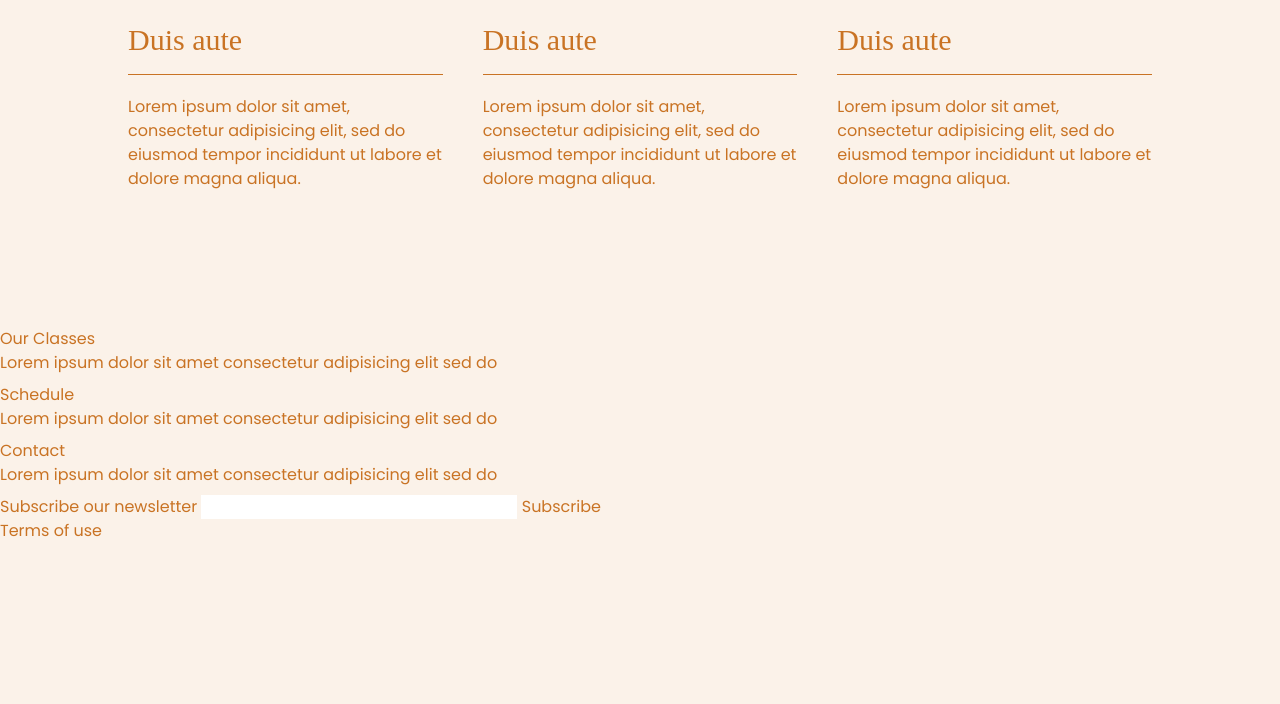
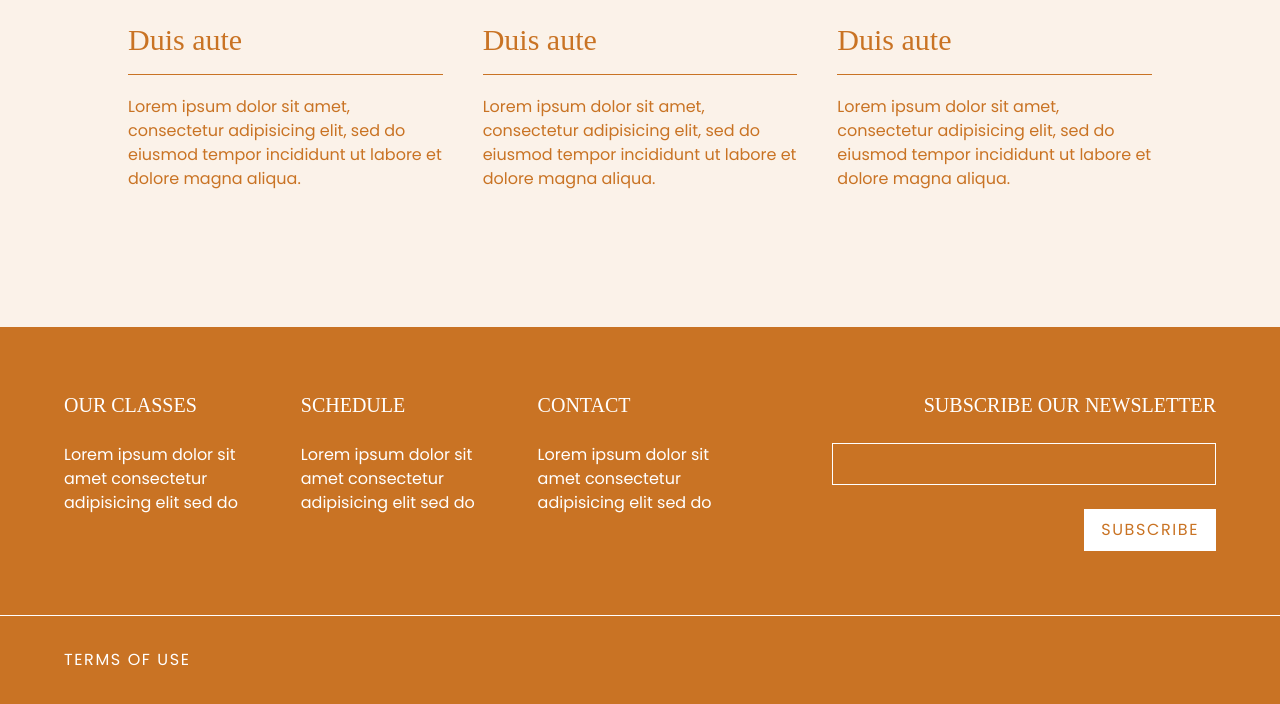
Before and after one commit to PollockCR/the-yoga-studio, a Jekyll site: the page built from index.html, in a window 1280 px wide. Shown: the part 2407-3111 px from the top of the page. Built offline with Jekyll 4.4.1, drawn with Linux system fonts in a browser that asks for light colours; some web fonts are replaced; before the commit the page ends 2950 px from its top, so only the background shows below that.

Commit message:
style footer

```diff
--- a/_includes/site-footer.html
+++ b/_includes/site-footer.html
@@ -1,27 +1,27 @@
-<footer>
-    <nav>
+<footer class="bg-pumpkin text-white">
+    <nav class="p-5p grid grid-cols-2 sm:grid-cols-3 md:grid-cols-5 gap-8">
         <!-- Footer Menu -->
         <div>
-            <a href="#">Our Classes</a>
-            <p>Lorem ipsum dolor sit amet consectetur adipisicing elit sed do </p>
+            <a href="/classes" class="font-serif text-xl uppercase">Our Classes</a>
+            <p class="mt-6">Lorem ipsum dolor sit amet consectetur adipisicing elit sed do </p>
         </div>
         <div>
-            <a href="#">Schedule</a>
-            <p>Lorem ipsum dolor sit amet consectetur adipisicing elit sed do </p>
+            <a href="/schedule" class="font-serif text-xl uppercase">Schedule</a>
+            <p class="mt-6">Lorem ipsum dolor sit amet consectetur adipisicing elit sed do </p>
         </div>
         <div>
-            <a href="#">Contact</a>
-            <p>Lorem ipsum dolor sit amet consectetur adipisicing elit sed do </p>
+            <a href="/contact" class="font-serif text-xl uppercase">Contact</a>
+            <p class="mt-6">Lorem ipsum dolor sit amet consectetur adipisicing elit sed do </p>
         </div>
 
         <!-- Footer Subscribe -->
-        <form>
-            <label for="email">Subscribe our newsletter</label>
-            <input type="email" id="email" name="email">
-            <button type="submit">Subscribe</button>
+        <form class="col-span-2 grid md:text-right gap-6">
+            <label for="email" class="font-serif text-xl uppercase">Subscribe our newsletter</label>
+            <input type="email" id="email" name="email" class="max-w-sm w-full md:ml-auto bg-transparent border border-white p-2 outline-white">
+            <div><button type="submit" class="button bg-white text-pumpkin border border-white hover:text-white hover:bg-pumpkin">Subscribe</button></div>
         </form>
     </nav>
-    <div>
+    <div class="px-5p py-8 border-t border-white uppercase tracking-widest">
         <a href="#">Terms of use</a>
     </div>
 </footer>
--- a/assets/css/output-style.css
+++ b/assets/css/output-style.css
@@ -471,6 +471,11 @@ p {
   letter-spacing: 0.1em;
   --tw-text-opacity: 1;
   color: rgb(255 255 255 / var(--tw-text-opacity));
+  transition-property: color, background-color, border-color, text-decoration-color, fill, stroke, opacity, box-shadow, transform, filter, -webkit-backdrop-filter;
+  transition-property: color, background-color, border-color, text-decoration-color, fill, stroke, opacity, box-shadow, transform, filter, backdrop-filter;
+  transition-property: color, background-color, border-color, text-decoration-color, fill, stroke, opacity, box-shadow, transform, filter, backdrop-filter, -webkit-backdrop-filter;
+  transition-timing-function: cubic-bezier(0.4, 0, 0.2, 1);
+  transition-duration: 150ms;
 }
 .absolute {
   position: absolute;
@@ -485,6 +490,9 @@ p {
 .z-10 {
   z-index: 10;
 }
+.col-span-2 {
+  grid-column: span 2 / span 2;
+}
 .-m-px {
   margin: -1px;
 }
@@ -494,6 +502,9 @@ p {
 }
 .-ml-10p {
   margin-left: -10%;
+}
+.mb-5 {
+  margin-bottom: 1.25rem;
 }
 .mb-6 {
   margin-bottom: 1.5rem;
@@ -507,14 +518,8 @@ p {
 .mt-6 {
   margin-top: 1.5rem;
 }
-.mb-4 {
-  margin-bottom: 1rem;
-}
-.mb-8 {
-  margin-bottom: 2rem;
-}
-.mb-5 {
-  margin-bottom: 1.25rem;
+.ml-auto {
+  margin-left: auto;
 }
 .flex {
   display: flex;
@@ -534,6 +539,9 @@ p {
 .w-1\/3 {
   width: 33.333333%;
 }
+.w-full {
+  width: 100%;
+}
 .max-w-md {
   max-width: 28rem;
 }
@@ -543,11 +551,14 @@ p {
 .max-w-xs {
   max-width: 20rem;
 }
+.max-w-sm {
+  max-width: 24rem;
+}
 .grid-cols-2 {
   grid-template-columns: repeat(2, minmax(0, 1fr));
 }
-.grid-cols-3 {
-  grid-template-columns: repeat(3, minmax(0, 1fr));
+.grid-cols-5 {
+  grid-template-columns: repeat(5, minmax(0, 1fr));
 }
 .flex-col {
   flex-direction: column;
@@ -570,23 +581,17 @@ p {
 .justify-between {
   justify-content: space-between;
 }
+.gap-10 {
+  gap: 2.5rem;
+}
 .gap-2 {
   gap: 0.5rem;
-}
-.gap-5 {
-  gap: 1.25rem;
-}
-.gap-6 {
-  gap: 1.5rem;
 }
 .gap-8 {
   gap: 2rem;
 }
-.gap-12 {
-  gap: 3rem;
-}
-.gap-10 {
-  gap: 2.5rem;
+.gap-6 {
+  gap: 1.5rem;
 }
 .divide-x > :not([hidden]) ~ :not([hidden]) {
   --tw-divide-x-reverse: 0;
@@ -614,9 +619,20 @@ p {
 .border-b {
   border-bottom-width: 1px;
 }
+.border-t {
+  border-top-width: 1px;
+}
 .border-pumpkin {
   --tw-border-opacity: 1;
   border-color: rgb(201 115 36 / var(--tw-border-opacity));
+}
+.border-white {
+  --tw-border-opacity: 1;
+  border-color: rgb(255 255 255 / var(--tw-border-opacity));
+}
+.bg-pumpkin {
+  --tw-bg-opacity: 1;
+  background-color: rgb(201 115 36 / var(--tw-bg-opacity));
 }
 .bg-stone-100 {
   --tw-bg-opacity: 1;
@@ -626,24 +642,30 @@ p {
   --tw-bg-opacity: 1;
   background-color: rgb(231 229 228 / var(--tw-bg-opacity));
 }
+.bg-transparent {
+  background-color: transparent;
+}
+.bg-white {
+  --tw-bg-opacity: 1;
+  background-color: rgb(255 255 255 / var(--tw-bg-opacity));
+}
 .bg-cover {
   background-size: cover;
 }
 .bg-center {
   background-position: center;
 }
-.object-cover {
-  -o-object-fit: cover;
-     object-fit: cover;
+.p-10p {
+  padding: 10%;
+}
+.p-2 {
+  padding: 0.5rem;
 }
 .p-5p {
   padding: 5%;
 }
 .p-8 {
   padding: 2rem;
-}
-.p-10p {
-  padding: 10%;
 }
 .px-10p {
   padding-left: 10%;
@@ -661,11 +683,15 @@ p {
   padding-top: 1rem;
   padding-bottom: 1rem;
 }
+.py-8 {
+  padding-top: 2rem;
+  padding-bottom: 2rem;
+}
 .pb-4 {
   padding-bottom: 1rem;
 }
-.pb-5 {
-  padding-bottom: 1.25rem;
+.text-right {
+  text-align: right;
 }
 .font-sans {
   font-family: Poppins, sans-serif;
@@ -690,9 +716,16 @@ p {
 .tracking-widest {
   letter-spacing: 0.1em;
 }
+.text-pumpkin {
+  --tw-text-opacity: 1;
+  color: rgb(201 115 36 / var(--tw-text-opacity));
+}
 .text-white {
   --tw-text-opacity: 1;
   color: rgb(255 255 255 / var(--tw-text-opacity));
+}
+.outline-white {
+  outline-color: #fff;
 }
 .bg-image {
   background-size: cover;
@@ -706,7 +739,20 @@ p {
 
 /* ----------- ADDITIONAL COMPONENTS  --------- */
 
+.hover\:bg-pumpkin:hover {
+  --tw-bg-opacity: 1;
+  background-color: rgb(201 115 36 / var(--tw-bg-opacity));
+}
+
+.hover\:text-white:hover {
+  --tw-text-opacity: 1;
+  color: rgb(255 255 255 / var(--tw-text-opacity));
+}
+
 @media (min-width: 640px) {
+  .sm\:col-span-2 {
+    grid-column: span 2 / span 2;
+  }
   .sm\:block {
     display: block;
   }
@@ -719,11 +765,11 @@ p {
   .sm\:max-w-none {
     max-width: none;
   }
+  .sm\:grid-cols-1 {
+    grid-template-columns: repeat(1, minmax(0, 1fr));
+  }
   .sm\:grid-cols-2 {
     grid-template-columns: repeat(2, minmax(0, 1fr));
-  }
-  .sm\:grid-cols-1 {
-    grid-template-columns: repeat(1, minmax(0, 1fr));
   }
   .sm\:grid-cols-3 {
     grid-template-columns: repeat(3, minmax(0, 1fr));
@@ -736,7 +782,16 @@ p {
 }
 
 @media (min-width: 768px) {
+  .md\:ml-auto {
+    margin-left: auto;
+  }
   .md\:grid-cols-2 {
     grid-template-columns: repeat(2, minmax(0, 1fr));
   }
+  .md\:grid-cols-5 {
+    grid-template-columns: repeat(5, minmax(0, 1fr));
+  }
+  .md\:text-right {
+    text-align: right;
+  }
 }
--- a/style.css
+++ b/style.css
@@ -44,7 +44,7 @@
     }
 
     .button  {
-        @apply inline-block px-4 py-2 uppercase tracking-widest bg-pumpkin text-white;
+        @apply inline-block px-4 py-2 uppercase tracking-widest bg-pumpkin text-white transition;
     }
 
 }
```
